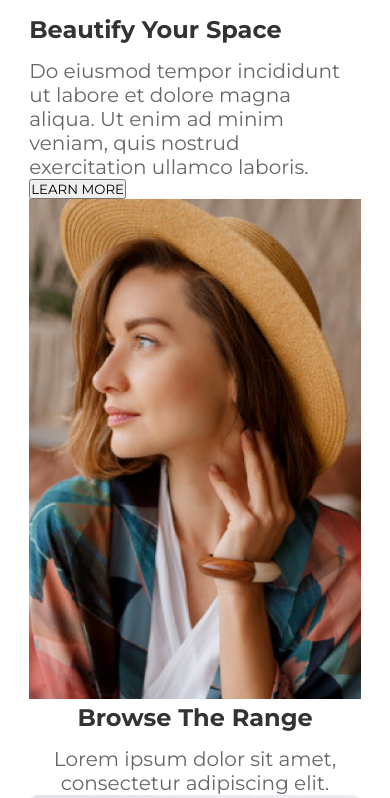
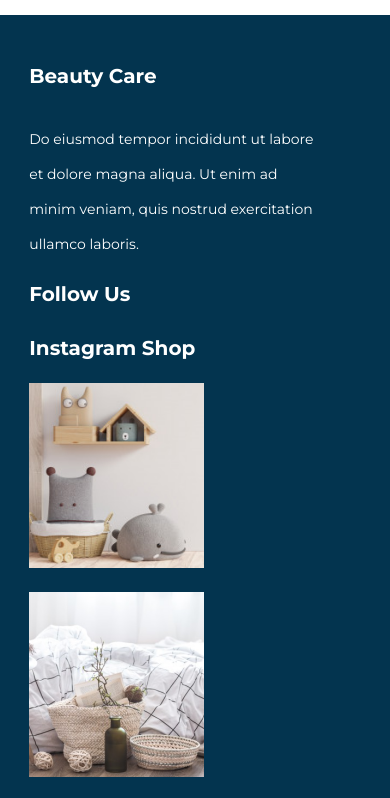
Before and after one commit to Saddam6260/Furniture-Website-, a plain HTML site: page index.html in a window 390 px wide. Shown: the part 1360-2158 px from the top of the page. Drawn offline with Linux system fonts and the light colour scheme.

Commit message:
added full responsive footer section

```diff
--- a/index.html
+++ b/index.html
@@ -106,7 +106,7 @@
     <!-- Inspiration Collection end -->
 
     <!-- Beautify your space start -->
-    <section id="beautify-your-space">
+    <!-- <section id="beautify-your-space">
       <div class="container">
         <div class="content">
           <h2 class="heading">Beautify Your Space</h2>
@@ -120,11 +120,11 @@
           <img src="./images/Beautify-your-space-img.png" alt="">
         </div>
       </div>
-    </section>
+    </section> -->
     <!-- Beautify your space end -->
 
     <!-- Browse The Range start -->
-    <section id="browse-the-range">
+    <!-- <section id="browse-the-range">
       <div class="container">
         <div class="heading-wrap">
           <h2 class="heading">Browse The Range</h2>
@@ -147,11 +147,11 @@
           </div>
         </div>
       </div>
-    </section>
+    </section> -->
     <!-- Browse The Range end -->
 
     <!-- How it work start -->
-    <section id="how-it-work">
+    <!-- <section id="how-it-work">
       <div class="container">
         <h1 class="heading">How It Works</h1>
         <p>Lorem ipsum dolor sit amet, consectetur adipiscing elit.</p>
@@ -186,11 +186,11 @@
           </div>
         </div>
       </div>
-    </section>
+    </section> -->
     <!-- How it work end -->
 
     <!-- Sign up start -->
-    <section id="sign-up">
+    <!-- <section id="sign-up">
       <div class="container">
         <h2 class="heading">Join Our Mailing List</h2>
         <p class="description">
@@ -202,7 +202,7 @@
           <button type="submit">Submit</button>
         </div>
       </div>
-    </section>
+    </section> -->
     <!-- Sign up end -->
 
     <!-- Footer start -->
--- a/style.css
+++ b/style.css
@@ -17,6 +17,7 @@ Reset
   --font-sb: 600;
   --font-bold: 700;
   --head-color: #333;
+  --footer-bg: #03344F;
   --learge-head: #054c73;
   --pera-color: #666;
   --sky-blue: #dfe9f4;
@@ -402,3 +403,80 @@ Inspiration
     margin-top: 0px;
   }
 }
+
+/*
+======
+Footer
+======
+*/
+footer{
+  background-color: var(--footer-bg);
+  padding: 49px 0px 80px 0px;
+}
+footer .container{
+  display: flex;
+  column-gap: 23px;
+}
+/* footer content */
+.footer-content{
+  width: 34.5%;
+}
+.footer-content h2{
+  color: white;
+}
+.footer-content p{
+  color: white;
+  margin: 34px 0px 20px 0px;
+  line-height: 35px;
+}
+/* footer imgset */
+.footer-imgset{
+  width: 70%;
+  margin-top: 10px;
+}
+.footer-imgset h2{
+  color: white;
+  margin-bottom: 23px;
+}
+.footer-img{
+  display: flex;
+  column-gap: 20px;
+}
+
+@media only screen and (max-width: 1200px) {
+  footer .container{
+    flex-flow: column;
+    row-gap: 30px;
+  }
+  .footer-content{
+    width: 60%;
+  }
+  .footer-imgset{
+    width: 80%;
+    margin-top: 0px;
+  }
+  .footer-img .img-wrap{
+    min-width: 150px;
+    max-width: 175px;
+  }
+}
+
+@media only screen and (max-width: 992px) {
+  .footer-imgset{
+    width: 100%;
+  }
+}
+@media only screen and (max-width: 768px) {
+  .footer-content{
+    width: 80%;
+  }
+  .footer-img{
+    flex-flow: row wrap;
+    row-gap: 20px;
+  }
+}
+@media only screen and (max-width: 576px) {
+  .footer-content{
+    width: 90%;
+  }
+}
```
